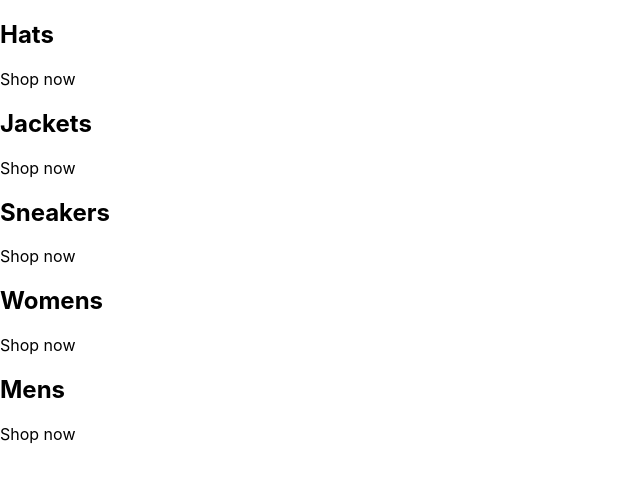
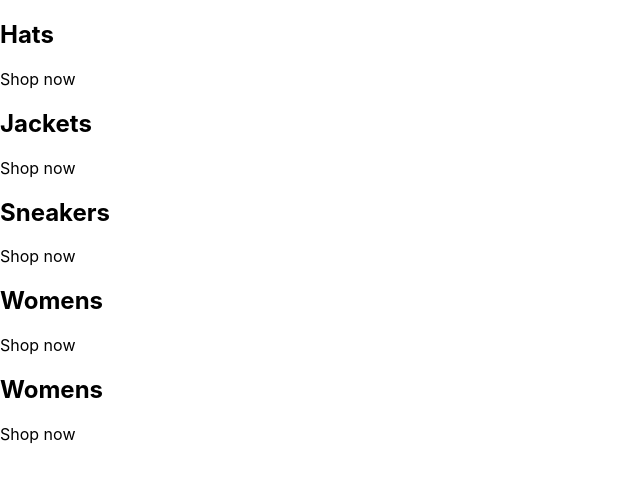
Before and after one commit to mwongkee/mw-clothing, a React (Create React App) app in the folder mw-clothing/: page / in a window 1280 px wide. Shown: the top 482 px of the page, without its empty margins (0-640 px from the left). Built offline with nearby package versions, Linux system fonts and the light colour scheme.

Commit message:
dynamic categories

```diff
--- a/mw-clothing/src/App.js
+++ b/mw-clothing/src/App.js
@@ -1,43 +1,40 @@
 const App = () => {
+
+  const categories = [
+    {
+      id: 1,
+      title: 'Hats',
+    },
+    {
+      id: 2,
+      title: 'Jackets',
+    },
+    {
+      id: 3,
+      title: 'Sneakers',
+    },
+    {
+      id: 4,
+      title: 'Womens',
+    },
+    {
+      id: 5,
+      title: 'Womens',
+    },
+  ];
+
   return (
     <div className="categories-container">
+      {categories.map(({title}) => (
               <div className="category-container">
               {/* <img /> */}
               <div className="category-body">
-          <h2>Hats</h2>
+                <h2>{title}</h2>
                 <p>Shop now</p>
               </div>
             </div>
-      <div className="category-container">
-        {/* <img /> */}
-        <div className="category-body">
-          <h2>Jackets</h2>
-          <p>Shop now</p>
+      ))}
       </div>
-      </div>
-      <div className="category-container">
-        {/* <img /> */}
-        <div className="category-body">
-          <h2>Sneakers</h2>
-          <p>Shop now</p>
-        </div>
-      </div>
-      <div className="category-container">
-        {/* <img /> */}
-        <div className="category-body">
-          <h2>Womens</h2>
-          <p>Shop now</p>
-        </div>
-      </div>
-      <div className="category-container">
-        {/* <img /> */}
-        <div className="category-body">
-          <h2>Mens</h2>
-          <p>Shop now</p>
-        </div>
-      </div>
-    </div>
-
   );
 }
 
```
Lines whose indentation alone changed are shown as unchanged.
